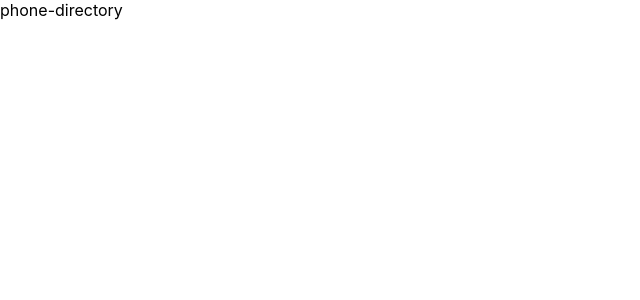
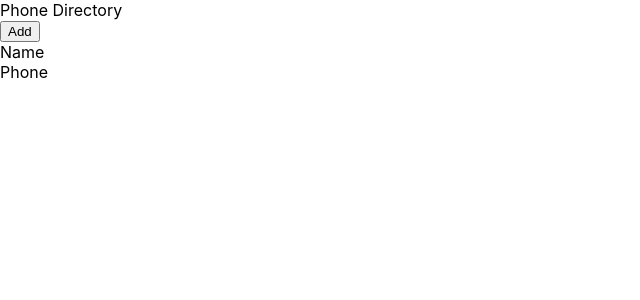
Before and after one commit to Harsh-Vikram/phone-directory, a React (Create React App) app: page / in a window 1280 px wide. Shown: the top 300 px of the page, without its empty margins (0-640 px from the left). Built offline with nearby package versions, Linux system fonts and the light colour scheme.

Commit message:
JSX vs. HTML: Created Skeleton of Home Page

```diff
--- a/src/App.js
+++ b/src/App.js
@@ -4,7 +4,14 @@
 function App() {
   return (
     <div>
-      phone-directory
+      <div className="header">
+          Phone Directory
+        </div>
+        <button>Add</button>
+        <div>
+          <span>Name</span><br />
+          <span>Phone</span>
+        </div>
     </div>
   );
 }
```
